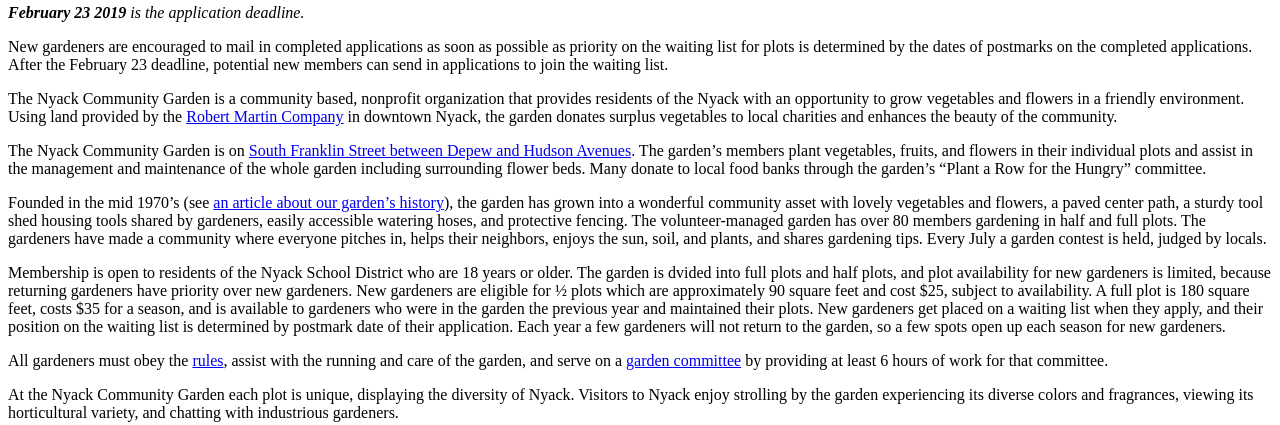
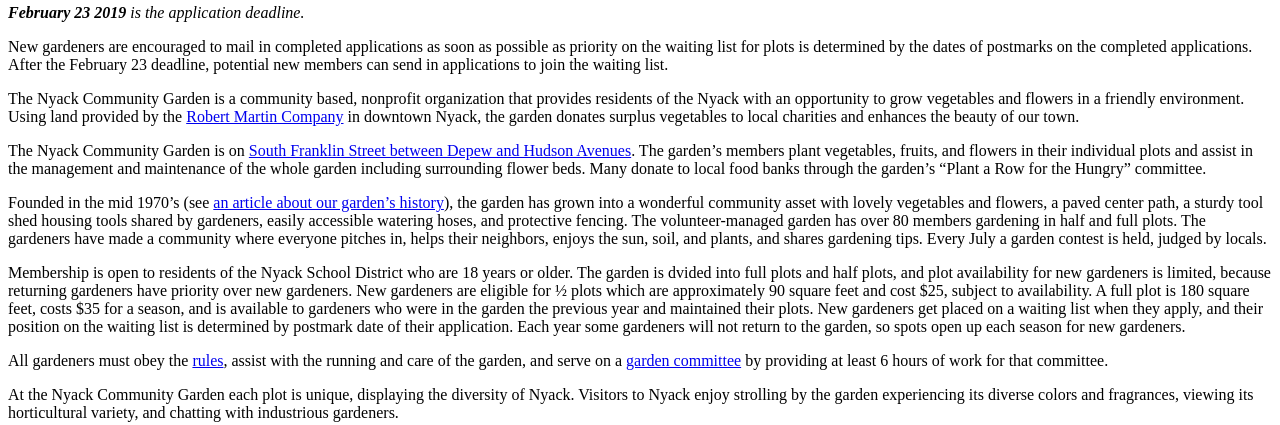
Before and after one commit to bosborne/nyackcommunitygarden, a Jekyll site: the page built from info/index.md, in a window 1280 px wide. Shown: the part 237-662 px from the top of the page. Built offline with Jekyll 4.4.1, drawn with Linux system fonts in a browser that asks for light colours; nearby versions of some CDN libraries; library files that are not in the unit come from our copies.

Commit message:
Minor edits

```diff
--- a/info/index.md
+++ b/info/index.md
@@ -4,13 +4,13 @@ title: About
 pageclass: info
 ---
 
-The Nyack Community Garden is a community based, nonprofit organization that provides residents of the Nyack with an opportunity to grow vegetables and flowers in a friendly environment. Using land provided by the [Robert Martin Company](http://robertmartincompany.com) in downtown Nyack, the garden donates surplus vegetables to local charities and enhances the beauty of the community.
+The Nyack Community Garden is a community based, nonprofit organization that provides residents of the Nyack with an opportunity to grow vegetables and flowers in a friendly environment. Using land provided by the [Robert Martin Company](http://robertmartincompany.com) in downtown Nyack, the garden donates surplus vegetables to local charities and enhances the beauty of our town.
 
 The Nyack Community Garden is on [South Franklin Street between Depew and Hudson Avenues](http://www.openstreetmap.org/?minlon=-73.9218139648438&minlat=41.0889358520508&maxlon=-73.9215545654297&maxlat=41.0897102355957). The garden’s members plant vegetables, fruits, and flowers in their individual plots and assist in the management and maintenance of the whole garden including surrounding flower beds. Many donate to local food banks through the garden’s "Plant a Row for the Hungry" committee.
 
 Founded in the mid 1970's (see [an article about our garden's history](/pdf/Newsletter_Oct_Nov_2018.pdf)), the garden has grown into a wonderful community asset with lovely vegetables and flowers, a paved center path, a sturdy tool shed housing tools shared by gardeners, easily accessible watering hoses, and protective fencing. The volunteer-managed garden has over 80 members gardening in half and full plots. The gardeners have made a community where everyone pitches in, helps their neighbors, enjoys the sun, soil, and plants, and shares gardening tips. Every July a garden contest is held, judged by locals.
 
-Membership is open to residents of the Nyack School District who are 18 years or older. The garden is dvided into full plots and half plots, and plot availability for new gardeners is limited, because returning gardeners have priority over new gardeners. New gardeners are eligible for ½ plots which are approximately 90 square feet and cost $25, subject to availability. A full plot is 180 square feet, costs $35 for a season, and is available to gardeners who were in the garden the previous year and maintained their plots. New gardeners get placed on a waiting list when they apply, and their position on the waiting list is determined by postmark date of their application. Each year a few gardeners will not return to the garden, so a few spots open up each season for new gardeners.
+Membership is open to residents of the Nyack School District who are 18 years or older. The garden is dvided into full plots and half plots, and plot availability for new gardeners is limited, because returning gardeners have priority over new gardeners. New gardeners are eligible for ½ plots which are approximately 90 square feet and cost $25, subject to availability. A full plot is 180 square feet, costs $35 for a season, and is available to gardeners who were in the garden the previous year and maintained their plots. New gardeners get placed on a waiting list when they apply, and their position on the waiting list is determined by postmark date of their application. Each year some gardeners will not return to the garden, so spots open up each season for new gardeners.
 
 All gardeners must obey the [rules](/garden-rules/), assist with the running and care of the garden, and serve on a [garden committee](/pdf/Committee_Descriptions_2019.pdf) by providing at least 6 hours of work for that committee.
 
```
